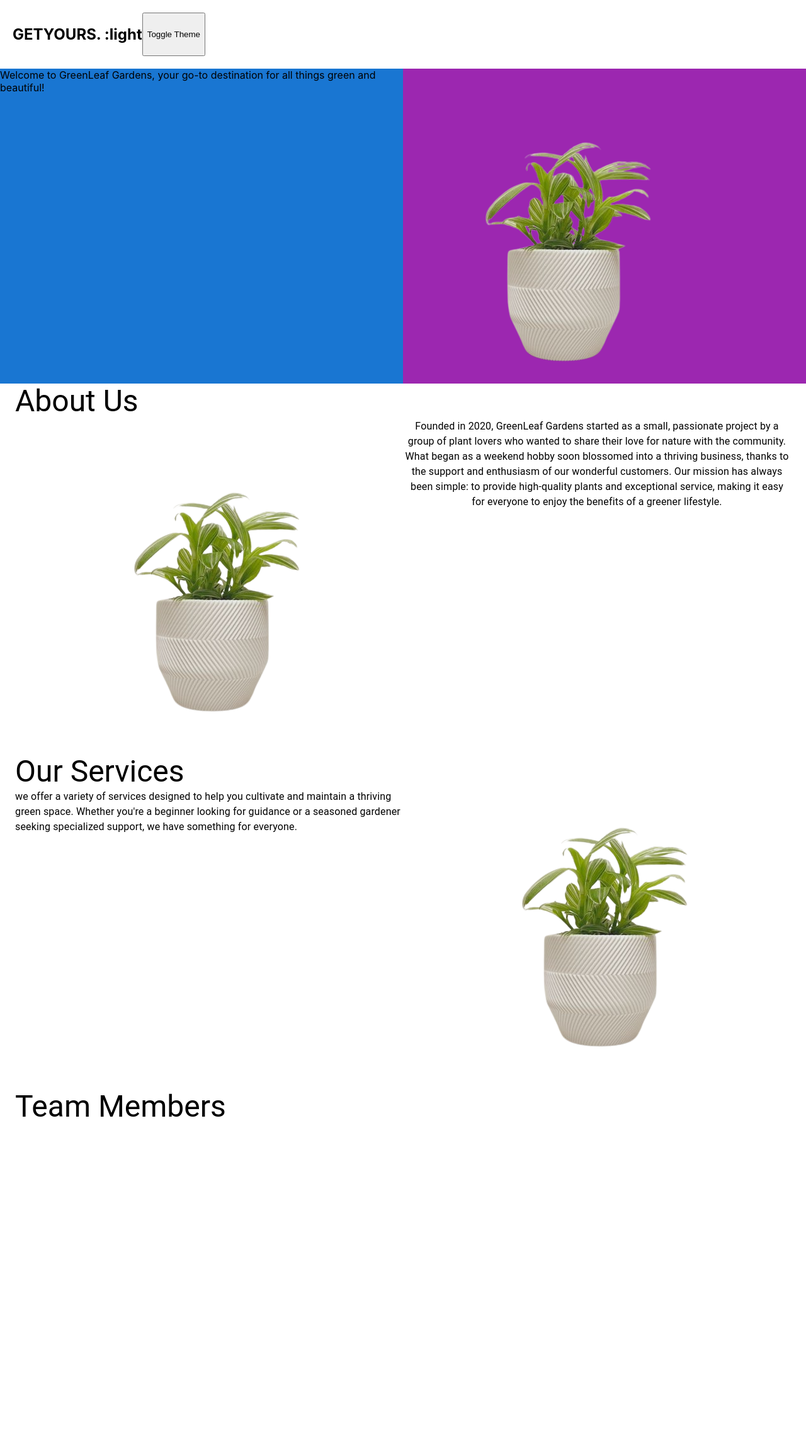
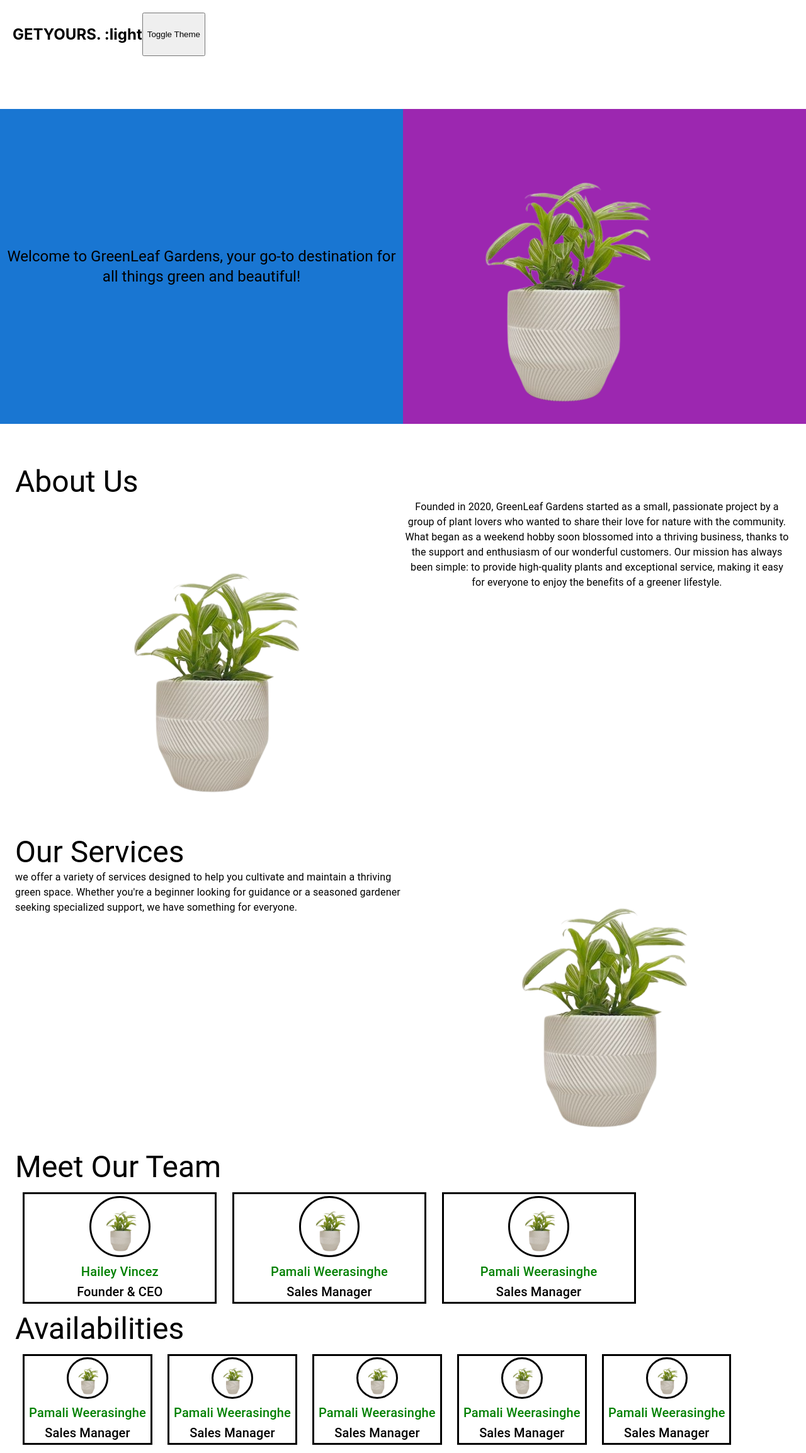
Before and after one commit to PamaliWeerasinghe/RAD_assignment01, a React (Create React App) app: page / in a window 1280 px wide. Shown: the whole page at 63% size. Before the commit the page ends 1785 px from the top, so only its background shows below. Built offline with nearby package versions, Linux system fonts and the light colour scheme.

Commit message:
added new files

```diff
--- a/src/components/About.js
+++ b/src/components/About.js
@@ -6,6 +6,7 @@ import Grid from '@mui/material/Grid';
 import { Container, Typography } from '@mui/material';
 
  const About=()=>{
+
     const Img=styled('img')({
         //width:'100%',
         height:'auto',
@@ -14,13 +15,18 @@ import { Container, Typography } from '@mui/material';
         justifyContent:'center',
         margin:'auto'
     });
-
+    const ProfileImg=styled('img')({
+        borderRadius:'100%',
+        margin:'1%',
+        width:'30%',
+        border:'solid'
+    });
 
     return (
       <Container maxWidth={"false"}>
         <section id="about">
           <Typography variant="h3">About Us</Typography>
-          <Grid container rowSpacing={4}>
+          <Grid container rowSpacing={4} >
             <Grid item xs={12} md={6} display={"flex"}>
               <Img src="./plant.png" maxWidth={"600px"} />
             </Grid>
@@ -38,7 +44,7 @@ import { Container, Typography } from '@mui/material';
               the benefits of a greener lifestyle.
               </Typography>
             </Grid>
-            <Grid item xs={12} md={6}>
+            <Grid item xs={12} md={6} rowSpacing={4}>
             <Typography variant="h3">Our Services</Typography>
             <Typography variant="body1">
             we offer a variety of services designed to help you cultivate
@@ -51,12 +57,68 @@ import { Container, Typography } from '@mui/material';
           <Grid item xs={12} md={6} display={'flex'}>
             <Img src="/plant.png" alt="aboutimg" maxWidth={'600px'} />
           </Grid>
-          <Grid item xs={12} md={6}>
-            <Typography variant='h3'>Team Members</Typography>
+
+        </Grid>
+        <Grid container >
+          <Grid item xs={12} md={12}>
+
+            <Typography variant='h3'>Meet Our Team</Typography>
 
           </Grid>
-          <Grid item xs={12} md={3}>
 
+          <Grid item xs={12} md={3} style={{border:'solid',textAlign:'center',margin:'1%'}}>
+
+                <ProfileImg src='./plant.png' />
+                <Typography variant='h6' color={'green'}>Hailey Vincez</Typography>
+                <Typography variant='h6'>Founder & CEO</Typography>
+          </Grid>
+          <Grid item xs={12} md={3} style={{border:'solid',textAlign:'center',margin:'1%'}}>
+
+                <ProfileImg src='./plant.png' />
+                <Typography variant='h6' color={'green'}>Pamali Weerasinghe</Typography>
+                <Typography variant='h6'>Sales Manager</Typography>
+          </Grid>
+          <Grid item xs={12} md={3} style={{border:'solid',textAlign:'center',margin:'1%'}}>
+
+                <ProfileImg src='./plant.png' />
+                <Typography variant='h6' color={'green'}>Pamali Weerasinghe</Typography>
+                <Typography variant='h6'>Sales Manager</Typography>
+          </Grid>
+        </Grid>
+
+
+          <Typography variant='h3'>Availabilities</Typography>
+
+          <Grid container textAlign={'center'}>
+          <Grid item xs={12} md={2} style={{border:'solid',textAlign:'center',margin:'1%'}}>
+
+                <ProfileImg src='./plant.png' />
+                <Typography variant='h6' color={'green'}>Pamali Weerasinghe</Typography>
+                <Typography variant='h6'>Sales Manager</Typography>
+          </Grid>
+          <Grid item xs={12} md={2} style={{border:'solid',textAlign:'center',margin:'1%'}}>
+
+                <ProfileImg src='./plant.png' />
+                <Typography variant='h6' color={'green'}>Pamali Weerasinghe</Typography>
+                <Typography variant='h6'>Sales Manager</Typography>
+          </Grid>
+          <Grid item xs={12} md={2} style={{border:'solid',textAlign:'center',margin:'1%'}}>
+
+                <ProfileImg src='./plant.png' />
+                <Typography variant='h6' color={'green'}>Pamali Weerasinghe</Typography>
+                <Typography variant='h6'>Sales Manager</Typography>
+          </Grid>
+          <Grid item xs={12} md={2} style={{border:'solid',textAlign:'center',margin:'1%'}}>
+
+                <ProfileImg src='./plant.png' />
+                <Typography variant='h6' color={'green'}>Pamali Weerasinghe</Typography>
+                <Typography variant='h6'>Sales Manager</Typography>
+          </Grid>
+          <Grid item xs={12} md={2} style={{border:'solid',textAlign:'center',margin:'1%'}}>
+
+                <ProfileImg src='./plant.png' />
+                <Typography variant='h6' color={'green'}>Pamali Weerasinghe</Typography>
+                <Typography variant='h6'>Sales Manager</Typography>
           </Grid>
 
 
--- a/src/components/Home.js
+++ b/src/components/Home.js
@@ -3,6 +3,7 @@ import { styled } from '@mui/material/styles';
 import Box from '@mui/material/Box';
 import Paper from '@mui/material/Paper';
 import Grid from '@mui/material/Grid';
+import { Container, Typography } from '@mui/material';
 
 
 export default function Home() {
@@ -14,33 +15,36 @@ export default function Home() {
         //borderRadius: '4px',
         textAlign: 'center',
       }));
+      const Section = styled(Box)(({ theme }) => ({
+        padding: theme.spacing(8, 0),
 
+      }));
 
   return (
-    <div style={{
-
-        width: '100%',
-
-     }}>
-      <Box sx={{ flexGrow: 1 }}>
-        <Grid container >
+      <Container maxWidth={'false'} style={{padding:'0'}}>
+        <Section id='home'>
+        <Grid container  >
             <Grid sx={{
                 bgcolor:'success.main',
                 width:'100%',
                 display:'flex',
                 flexDirection:'row'
-            }}>
-                <Grid sx={{ bgcolor: 'primary.main',display:'flex',flex:'1' }}>
+            }} >
+                <Grid item xs={12} md={6} sx={{ bgcolor: 'primary.main',display:'flex',flex:'1' ,justifyContent:'center',alignItems:'center'}}>
+                <Typography variant='h5' textAlign={'center'}>
                 Welcome to GreenLeaf Gardens, your go-to destination for
                 all things green and beautiful!
+                </Typography>
                 </Grid>
-                <Grid sx={{ bgcolor: 'secondary.main' ,display:'flex',flex:'1'}}>
+                <Grid item xs={12} md={6} sx={{ bgcolor: 'secondary.main' ,display:'flex',flex:'1'}}>
                     <img src='./plant.png'/>
                 </Grid>
 
             </Grid>
         </Grid>
-      </Box>
-    </div>
+        </Section>
+      </Container>
+
+
   );
 }
```
Also changed, not shown: src/components/ContactUs.js (+11 -0 lines).
